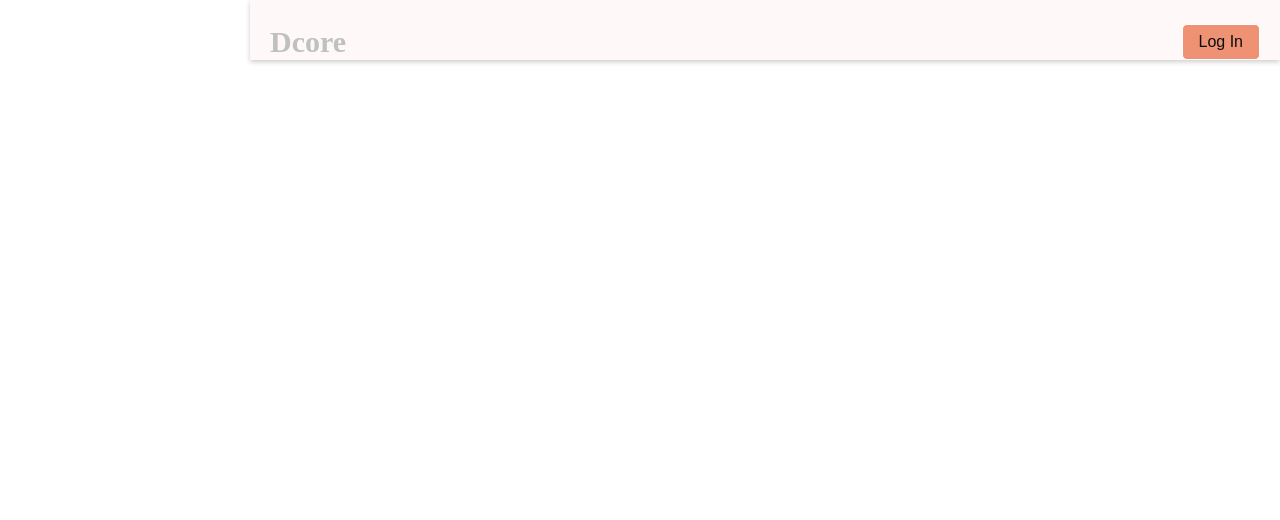
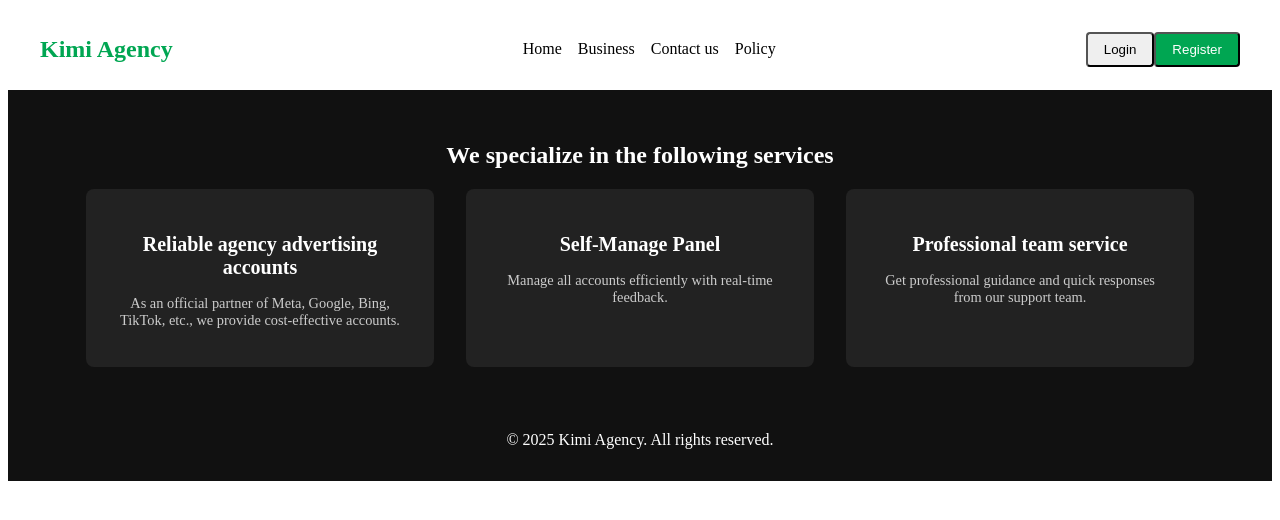
Before and after one commit to dcorehost/kimifrontend, a React (Vite) app: page / in a window 1280 px wide. Before the commit this address had no page. Shown: the top 520 px of the page. Built offline with nearby package versions, Linux system fonts and the light colour scheme.

Commit message:
updated code

```diff
--- a/src/App.jsx
+++ b/src/App.jsx
@@ -3,6 +3,8 @@ import React from 'react';
 import './App.css';
 import { BrowserRouter as Router, Routes, Route } from 'react-router-dom';
 import Navbar from './Components/Navbar/Navbar';
+import Specialize from './Components/Specialize/Specialize';
+import Footer from './Components/Footer/Footer';
 
 
 
@@ -11,6 +13,8 @@ const App = () => {
   return (
     <Router>
       <Navbar />
+      <Specialize />
+      <Footer />
 
       <Routes>
          {/* <Route path='/performance-management'  element={<PerformanceManagement />}></Route> */}
--- a/src/Components/Footer/Footer.jsx
+++ b/src/Components/Footer/Footer.jsx
@@ -0,0 +1,11 @@
+import styles from '../Footer/Footer.module.css';
+
+const Footer = () => {
+  return (
+    <footer className={styles.footer}>
+      <p>© 2025 Kimi Agency. All rights reserved.</p>
+    </footer>
+  );
+};
+
+export default Footer;
--- a/src/Components/Footer/Footer.module.css
+++ b/src/Components/Footer/Footer.module.css
@@ -0,0 +1,6 @@
+.footer {
+    background-color: #111;
+    color: #fff;
+    text-align: center;
+    padding: 1rem;
+  }
--- a/src/Components/Navbar/Navbar.jsx
+++ b/src/Components/Navbar/Navbar.jsx
@@ -1,29 +1,31 @@
+
+
+
+
 import React, { useState } from 'react';
 import { Link } from 'react-router-dom';
 import styles from './Navbar.module.css';
 
-const Navbar = ({isOpen}) => {
-
-  return (
-    <nav className={`${styles.navbar} ${isOpen? styles.open : ""}`}>
-      <div className={styles.container}>
-        {/* Logo */}
-        <h1 className={styles.logo}>
-          <Link to="/" style={{ color: '#C0C0C0', textDecoration: 'none' }}>Dcore</Link>
-        </h1>
 
 
-        {/* Buttons */}
-        <div className={styles.buttons}>
-          {/* <Link to="/Signup">
-            <button className={styles.signup}>SignUp</button>
-          </Link> */}
-          <Link to="/SignIn">
-            <button className={styles.login}>Log In</button>
-          </Link>
-        </div>
+
+const Navbar = () => {
+  return (
+    <header className={styles.header}>
+      <div className={styles.logo}>Kimi Agency</div>
+      <nav>
+        <ul className={styles.navLinks}>
+          <li>Home</li>
+          <li>Business</li>
+          <li>Contact us</li>
+          <li>Policy</li>
+        </ul>
+      </nav>
+      <div className={styles.actions}>
+        <button className={styles.loginBtn}>Login</button>
+        <button className={styles.registerBtn}>Register</button>
       </div>
-    </nav>
+    </header>
   );
 };
 
--- a/src/Components/Navbar/Navbar.module.css
+++ b/src/Components/Navbar/Navbar.module.css
@@ -1,101 +1,33 @@
-/* Navbar */
-.navbar {
-    position: fixed;
-    top: 0;
-    left: 250px;
-    /* Start after the sidebar width */
-    height: 60px;
-    width: calc(100% - 250px);
-    /* Occupy the remaining width */
-    background-color: #fef9f8;
-    color: #0d0d0d;
-    box-shadow: 0 2px 5px rgba(0, 0, 0, 0.2);
-    z-index: 10;
-    transition: left 0.3s, width 0.3s;
+.header {
+  display: flex;
+  justify-content: space-between;
+  align-items: center;
+  padding: 1rem 2rem;
+  background-color: #fff;
 }
 
-  .open {
-    position: fixed;
-    top: 0;
-    left: 55px;
-    /* Start after the sidebar width */
-    height: 60px;
-    width: calc(100% - 55px);
-    /* Occupy the remaining width */
-    background-color: rgb(248, 238, 238);
-    color: #0d0d0d;
-    box-shadow: 0 2px 5px rgba(0, 0, 0, 0.2);
-    z-index: 10;
-    transition: left 0.3s, width 0.3s;
+.logo {
+  font-size: 1.5rem;
+  font-weight: bold;
+  color: #00a652;
 }
 
-  .navbar.expanded {
-    left: 0;
-    /* Navbar starts at full width when sidebar is hidden */
-    width: 100%;
+.navLinks {
+  display: flex;
+  gap: 1rem;
+  list-style: none;
 }
 
-  /* Navbar Content */
-  .container {
-    display: flex;
-    align-items: center;
-    justify-content: space-between;
-    padding: 0 20px;
+.navLinks li {
+  cursor: pointer;
 }
 
-  /* Logo */
-  .logo {
-    text-decoration: none;
-    font-size: 30px;
-    font-weight: bold;
-    color: #0d0d0d;
+.actions .loginBtn, .actions .registerBtn {
+  padding: 0.5rem 1rem;
+  border-radius: 4px;
 }
 
-  /* Buttons */
-  .buttons {
-    display: flex;
-    gap: 1rem;
+.registerBtn {
+  background-color: #00a652;
+  color: white;
 }
-
-  .signup,
-  .login {
-    background-color: #ef9273;
-    color: #0d0d0d;
-    padding: 0.5rem 1rem;
-    border: 1px solid #fff;
-    border-radius: 5px;
-    font-size: 1rem;
-    cursor: pointer;
-    transition: background-color 0.3s, color 0.3s;
-  }
-
-  .signup:hover,
-  .login:hover {
-    background-color: #633222;
-    color: #fff;
-  }
-
-  /* Media Queries */
-  @media (max-width: 768px) {
-    .navbar {
-      left: 40px;
-      /* Always full width on small screens */
-      width: 100%;
-    }
-  }
-
-  @media (max-width: 480px) {
-    .navbar {
-      left: 55px;
-      /* Always full width on small screens */
-      width: 100%;
-    }
-  }
-
-  @media (max-width: 768px) and (min-width: 481px) {
-    .navbar {
-      left: 55px;
-      /* Always full width on small screens */
-      width: 100%;
-    }
-    }
--- /dev/null
+++ b/src/Components/Specialize/Specialize.jsx
@@ -0,0 +1,34 @@
+import styles from '../Specialize/Specialize.module.css';
+
+const Specialize = () => {
+  const Specialize = [
+    {
+      title: "Reliable agency advertising accounts",
+      description: "As an official partner of Meta, Google, Bing, TikTok, etc., we provide cost-effective accounts."
+    },
+    {
+      title: "Self-Manage Panel",
+      description: "Manage all accounts efficiently with real-time feedback."
+    },
+    {
+      title: "Professional team service",
+      description: "Get professional guidance and quick responses from our support team."
+    },
+  ];
+
+  return (
+    <section className={styles.services}>
+      <h2>We specialize in the following services</h2>
+      <div className={styles.cards}>
+        {Specialize.map((Specialize, index) => (
+          <div className={styles.card} key={index}>
+            <h3>{Specialize.title}</h3>
+            <p>{Specialize.description}</p>
+          </div>
+        ))}
+      </div>
+    </section>
+  );
+};
+
+export default Specialize;
--- /dev/null
+++ b/src/Components/Specialize/Specialize.module.css
@@ -0,0 +1,29 @@
+.services {
+    background-color: #111;
+    color: #fff;
+    padding: 2rem;
+    text-align: center;
+  }
+
+  .cards {
+    display: flex;
+    justify-content: center;
+    gap: 2rem;
+  }
+
+  .card {
+    background-color: #222;
+    padding: 1.5rem;
+    border-radius: 8px;
+    width: 300px;
+  }
+
+  .card h3 {
+    font-size: 1.25rem;
+    margin-bottom: 1rem;
+  }
+
+  .card p {
+    font-size: 0.9rem;
+    color: #ccc;
+  }
```
Lines whose indentation alone changed are shown as unchanged.
